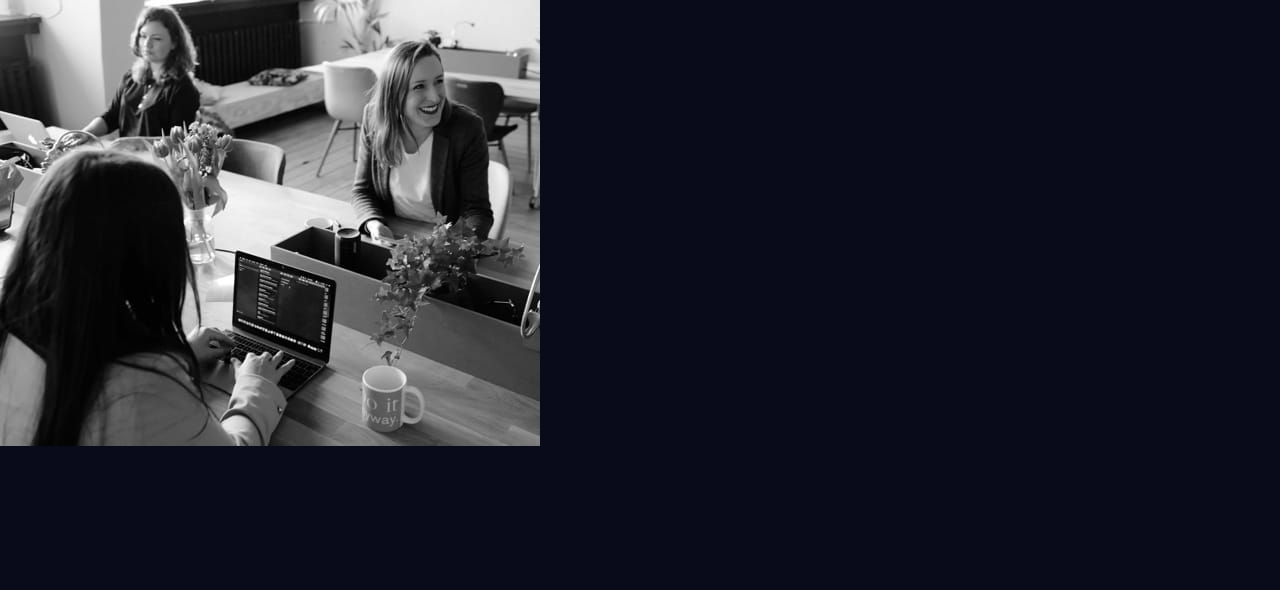
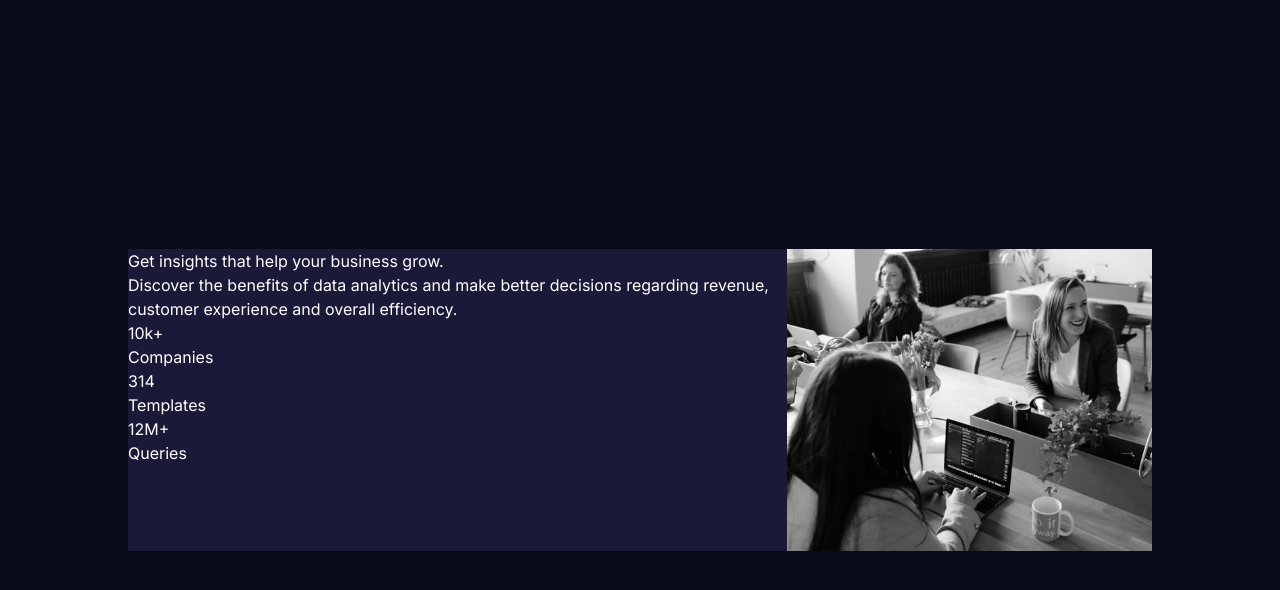
Before and after one commit to JasonSa19/fm-preview-card, a Vue app: page / in a window 1280 px wide. Shown: the top 590 px of the page. Built offline with nearby package versions, Linux system fonts and the light colour scheme.

Commit message:
basic styles for component and centering

```diff
--- a/src/App.vue
+++ b/src/App.vue
@@ -3,9 +3,16 @@ import Stats from "./components/Stats.vue";
 </script>
 
 <template>
-  <div>
-    <Stats />
-  </div>
+  <Stats
+    hl="Get insights that help your business grow."
+    msg="Discover the benefits of data analytics and make better decisions regarding revenue, customer experience and overall efficiency."
+    statCountOne="10k+"
+    statWordingOne="Companies"
+    statCountTwo="314"
+    statWordingTwo="Templates"
+    statWordingThree="Queries"
+    statCountThree="12M+"
+  />
 </template>
 
 <style lang="scss">
--- a/src/assets/scss/globals/base.scss
+++ b/src/assets/scss/globals/base.scss
@@ -1,9 +1,20 @@
+html {
+  height: 100vh;
   body {
     background-color: $background-dark;
     color: $light;
     font-family: $primaryFont;
+    height: 100%;
+
+    #app {
+      height: 100%;
+      display: flex;
+      justify-content: center;
+      align-items: center;
+    }
 
     button {
       color: $primary;
     }
   }
+}
--- a/src/components/Stats.vue
+++ b/src/components/Stats.vue
@@ -4,22 +4,36 @@ import { ref } from "vue";
 defineProps({
   hl: String,
   msg: String,
-  companycount: String,
-  templatescount: String,
-  queriescount: String,
+  statCountOne: String,
+  statWordingOne: String,
+  statCountTwo: String,
+  statWordingTwo: String,
+  statCountThree: String,
+  statWordingThree: String,
 });
 </script>
 
 <template>
-  <section>
+  <section
+    class="flex max-w-[80%] mx-auto my-auto justify-between bg-foreground-dark"
+  >
     <div class="txt-content">
       <h1>{{ hl }}</h1>
       <p>{{ msg }}</p>
 
       <div class="stat-counts">
-        <span>{{ companycount }}</span>
-        <span>{{ templatescount }}</span>
-        <span>{{ queriescount }}</span>
+        <div class="flex flex-col items-start">
+          <span>{{ statCountOne }}</span
+          ><span>{{ statWordingOne }}</span>
+        </div>
+        <div class="flex flex-col items-start">
+          <span>{{ statCountTwo }}</span
+          ><span>{{ statWordingTwo }}</span>
+        </div>
+        <div class="flex flex-col items-start">
+          <span>{{ statCountThree }}</span
+          ><span>{{ statWordingThree }}</span>
+        </div>
       </div>
     </div>
     <div class="image-content">
```
Lines whose indentation alone changed are shown as unchanged.
